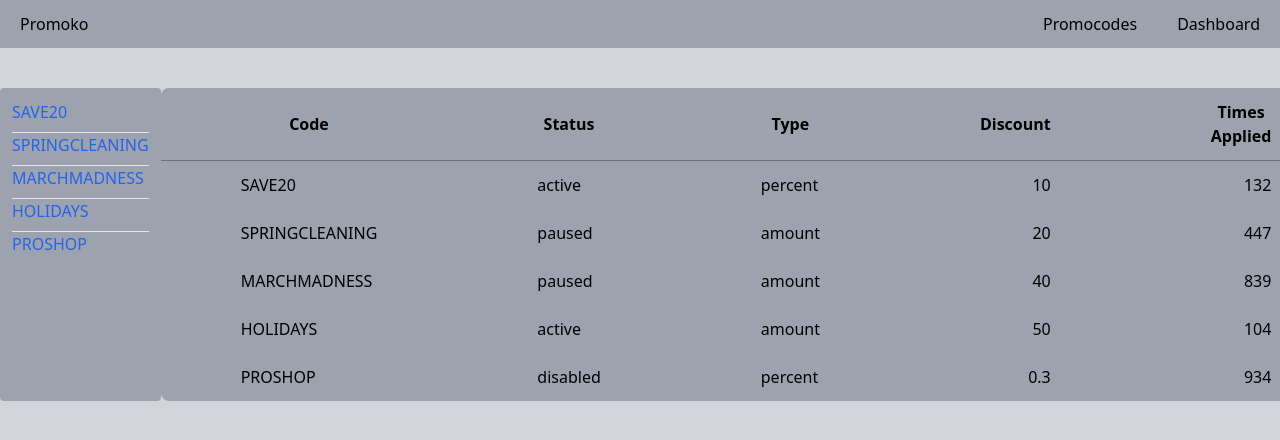
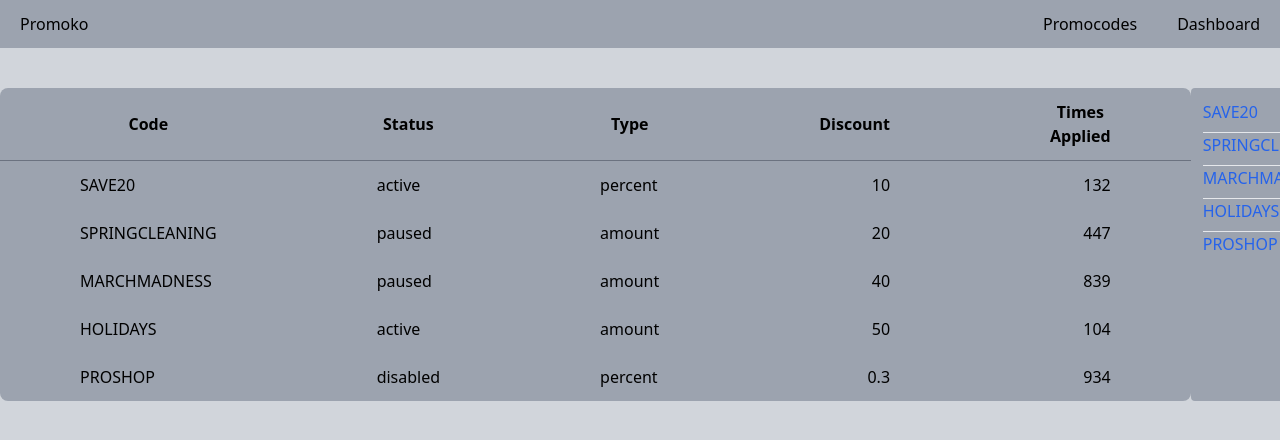
Before and after one commit to daniel-black/promocodes-manager, a Next.js app: page /promocodes in a window 1280 px wide. Shown: the top 440 px of the page. Built offline with nearby package versions, Linux system fonts and the light colour scheme.

Commit message:
add link to return to /promcoodes from /promocodes/[code]

```diff
--- a/src/app/(manager)/promocodes/[code]/page.tsx
+++ b/src/app/(manager)/promocodes/[code]/page.tsx
@@ -1,3 +1,5 @@
+import Link from "next/link";
+
 export default function PromocodePage({ params }: {
   params: { code: string }
 }) {
@@ -5,7 +7,8 @@ export default function PromocodePage({ params }: {
 
   return (
     <div>
-      promocode page
+      <Link href={'/promocodes'}>← Promocodes</Link>
+      <p>promocode page</p>
       <p>{code}</p>
     </div>
   );
--- a/src/app/(manager)/promocodes/layout.tsx
+++ b/src/app/(manager)/promocodes/layout.tsx
@@ -3,9 +3,9 @@ import { PromocodesSidebar } from "@/components/PromocodesSidebar";
 
 export default function PromocodesLayout({ children }: LayoutProps) {
   return (
-    <div className="flex py-10">
+    <div className="flex justify-between py-10">
+      {children}
       <PromocodesSidebar />
-      {children}
     </div>
   );
 }
```
